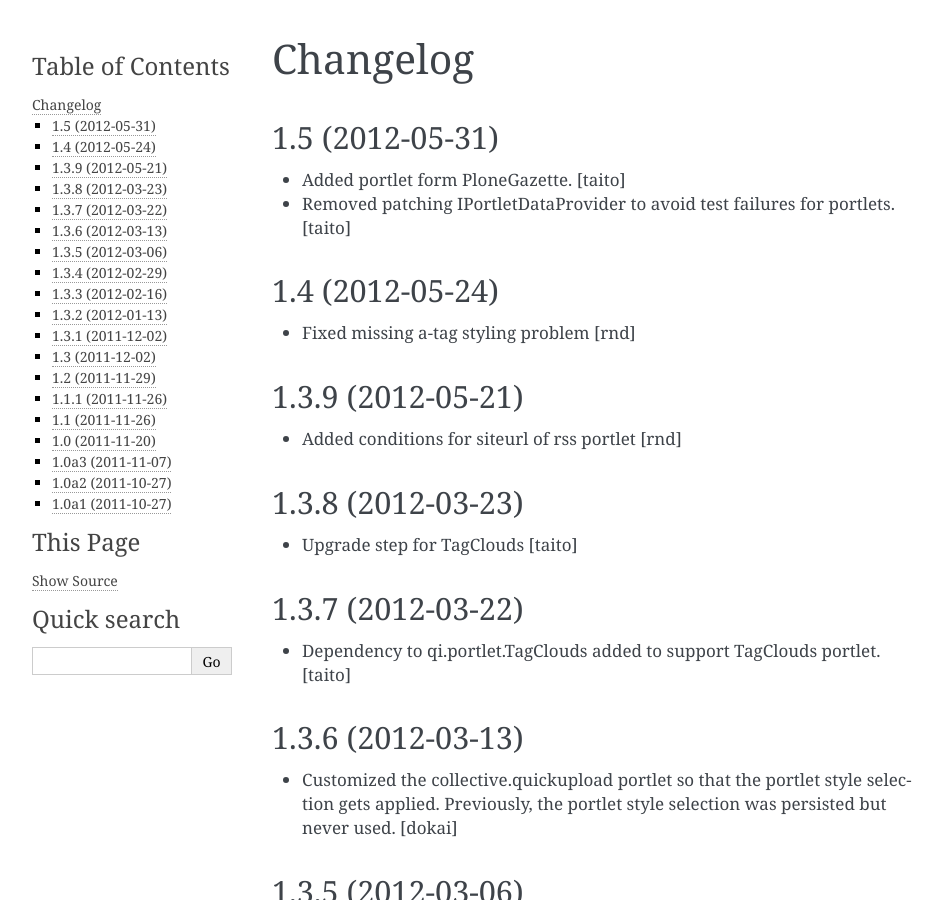
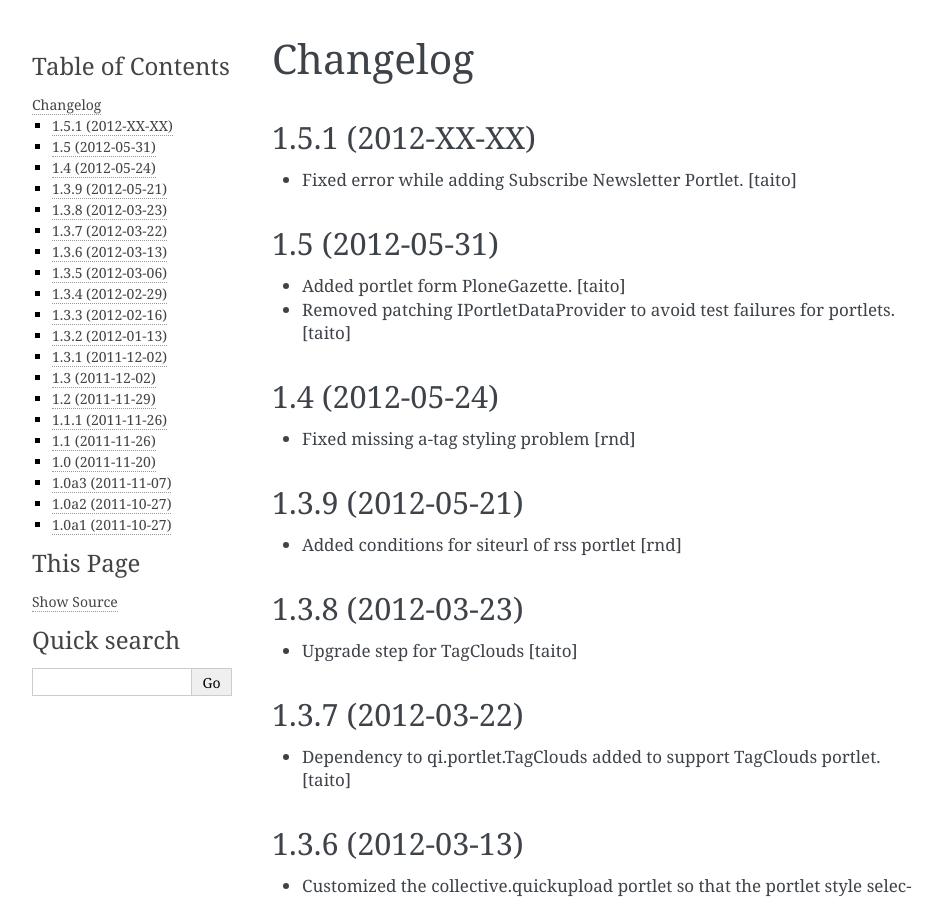
Before and after one commit to hexagonit/hexagonit.portletstyle, a Sphinx documentation site: the page built from hexagonit/portletstyle/docs/HISTORY.rst, in a window 1280 px wide and 900 px high. Shown: the whole window, without its empty margins (148-1090 px from the left). Built offline with Sphinx 7.4.7, drawn with Linux system fonts in a browser that asks for light colours.

Commit message:
Fixed error while adding Subscribe Newsletter Portlet.

```diff
--- a/hexagonit/portletstyle/docs/HISTORY.rst
+++ b/hexagonit/portletstyle/docs/HISTORY.rst
@@ -1,5 +1,11 @@
 Changelog
 ---------
+
+1.5.1 (2012-XX-XX)
+==================
+
+- Fixed error while adding Subscribe Newsletter Portlet.
+  [taito]
 
 1.5 (2012-05-31)
 ================
```
Also changed, not shown: 2 other files.
